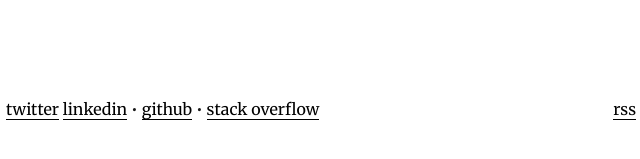
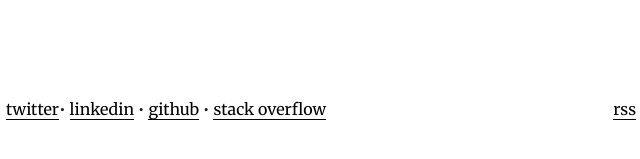
Before and after one commit to FabienGreard/fabiengreard, a Gatsby site: page / in a window 1280 px wide. Shown: the part 1075-1234 px from the top of the page, 319-959 px from the left. Built offline with nearby package versions, Linux system fonts and the light colour scheme; Gatsby itself is replaced by a stand-in of ours; some packages are replaced by stand-ins of ours.

Commit message:
add bull !!

```diff
--- a/src/components/Footer.js
+++ b/src/components/Footer.js
@@ -22,7 +22,8 @@ class Footer extends React.Component {
           rel="noopener noreferrer"
         >
           twitter
-        </a>{' '}
+        </a>
+        &bull;{' '}
         <a
           href="https://www.linkedin.com/in/fabiengreard/"
           target="_blank"
```
